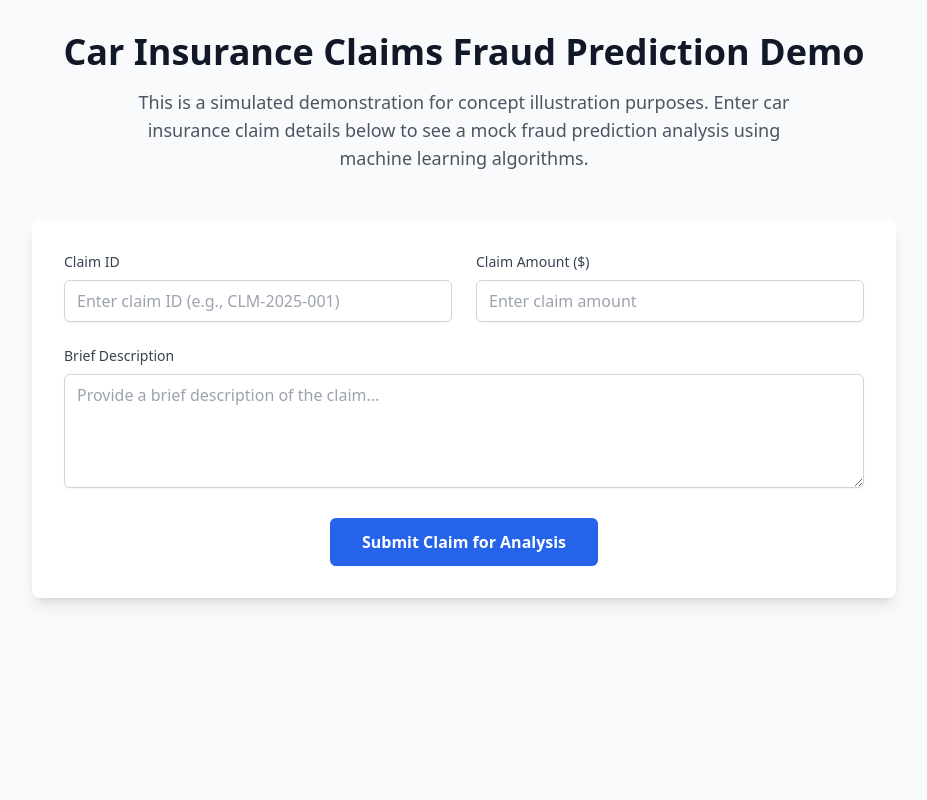
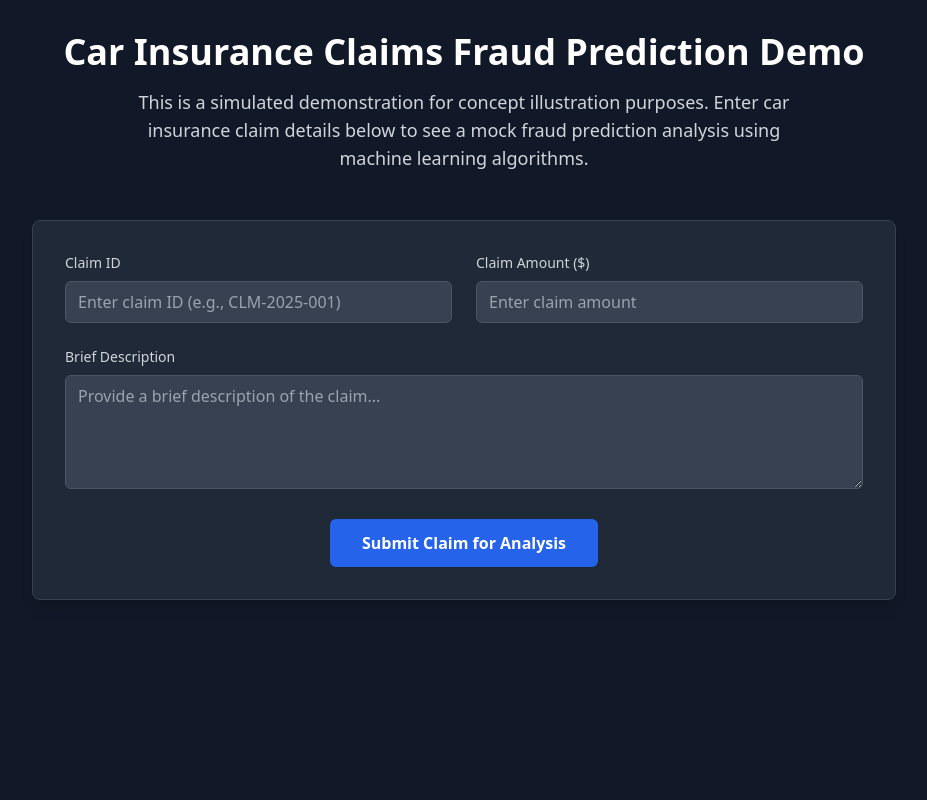
Before and after one commit to robbalee/hack2future, a Flask app: page / in a window 1280 px wide. Shown: the whole page, without its empty margins (176-1103 px from the left). Run offline with Flask 3, Linux system fonts and the light colour scheme; some libraries are stand-ins or nearby versions.

Commit message:
dark mode

```diff
--- a/demo/templates/index.html
+++ b/demo/templates/index.html
@@ -20,14 +20,14 @@
         }
     </script>
 </head>
-<body class="bg-gray-50 min-h-screen">
+<body class="bg-gray-900 min-h-screen">
     <div class="container mx-auto px-4 py-8 max-w-4xl">
         <!-- Header -->
         <div class="text-center mb-12">
-            <h1 class="text-4xl font-bold text-gray-900 mb-4">
+            <h1 class="text-4xl font-bold text-white mb-4">
                 Car Insurance Claims Fraud Prediction Demo
             </h1>
-            <p class="text-lg text-gray-600 max-w-2xl mx-auto">
+            <p class="text-lg text-gray-300 max-w-2xl mx-auto">
                 This is a simulated demonstration for concept illustration purposes.
                 Enter car insurance claim details below to see a mock fraud prediction analysis using
                 machine learning algorithms.
@@ -35,13 +35,13 @@
         </div>
 
         <!-- Main Content Card -->
-        <div class="bg-white rounded-lg shadow-lg p-8">
+        <div class="bg-gray-800 rounded-lg shadow-lg p-8 border border-gray-700">
             <!-- Input Form -->
             <form id="claimForm" class="space-y-6">
                 <div class="grid grid-cols-1 md:grid-cols-2 gap-6">
                     <!-- Claim ID -->
                     <div>
-                        <label for="claimId" class="block text-sm font-medium text-gray-700 mb-2">
+                        <label for="claimId" class="block text-sm font-medium text-gray-300 mb-2">
                             Claim ID
                         </label>
                         <input
@@ -49,14 +49,14 @@
                             id="claimId"
                             name="claimId"
                             placeholder="Enter claim ID (e.g., CLM-2025-001)"
-                            class="w-full px-3 py-2 border border-gray-300 rounded-md shadow-sm focus:outline-none focus:ring-2 focus:ring-blue-500 focus:border-blue-500"
+                            class="w-full px-3 py-2 border border-gray-600 bg-gray-700 text-white rounded-md shadow-sm focus:outline-none focus:ring-2 focus:ring-blue-500 focus:border-blue-500 placeholder-gray-400"
                             required
                         >
                     </div>
 
                     <!-- Claim Amount -->
                     <div>
-                        <label for="claimAmount" class="block text-sm font-medium text-gray-700 mb-2">
+                        <label for="claimAmount" class="block text-sm font-medium text-gray-300 mb-2">
                             Claim Amount ($)
                         </label>
                         <input
@@ -66,7 +66,7 @@
                             placeholder="Enter claim amount"
                             min="0"
                             step="0.01"
-                            class="w-full px-3 py-2 border border-gray-300 rounded-md shadow-sm focus:outline-none focus:ring-2 focus:ring-blue-500 focus:border-blue-500"
+                            class="w-full px-3 py-2 border border-gray-600 bg-gray-700 text-white rounded-md shadow-sm focus:outline-none focus:ring-2 focus:ring-blue-500 focus:border-blue-500 placeholder-gray-400"
                             required
                         >
                     </div>
@@ -74,7 +74,7 @@
 
                 <!-- Brief Description -->
                 <div>
-                    <label for="description" class="block text-sm font-medium text-gray-700 mb-2">
+                    <label for="description" class="block text-sm font-medium text-gray-300 mb-2">
                         Brief Description
                     </label>
                     <textarea
@@ -82,7 +82,7 @@
                         name="description"
                         rows="4"
                         placeholder="Provide a brief description of the claim..."
-                        class="w-full px-3 py-2 border border-gray-300 rounded-md shadow-sm focus:outline-none focus:ring-2 focus:ring-blue-500 focus:border-blue-500 resize-vertical"
+                        class="w-full px-3 py-2 border border-gray-600 bg-gray-700 text-white rounded-md shadow-sm focus:outline-none focus:ring-2 focus:ring-blue-500 focus:border-blue-500 resize-vertical placeholder-gray-400"
                         required
                     ></textarea>
                 </div>
@@ -92,7 +92,7 @@
                     <button
                         type="submit"
                         id="submitBtn"
-                        class="bg-blue-600 hover:bg-blue-700 text-white font-semibold py-3 px-8 rounded-md shadow-sm transition duration-200 ease-in-out transform hover:scale-105 focus:outline-none focus:ring-2 focus:ring-blue-500 focus:ring-offset-2"
+                        class="bg-blue-600 hover:bg-blue-700 text-white font-semibold py-3 px-8 rounded-md shadow-sm transition duration-200 ease-in-out transform hover:scale-105 focus:outline-none focus:ring-2 focus:ring-blue-500 focus:ring-offset-2 focus:ring-offset-gray-800"
                     >
                         Submit Claim for Analysis
                     </button>
@@ -111,13 +111,13 @@
             </div>
 
             <!-- Prediction Display Area -->
-            <div id="predictionResult" class="hidden mt-8 p-6 bg-gray-50 rounded-lg border">
-                <h3 class="text-xl font-semibold text-gray-900 mb-4">Fraud Prediction Result</h3>
+            <div id="predictionResult" class="hidden mt-8 p-6 bg-gray-700 rounded-lg border border-gray-600">
+                <h3 class="text-xl font-semibold text-white mb-4">Fraud Prediction Result</h3>
 
                 <!-- Fraud Likelihood -->
                 <div class="mb-4">
                     <div class="flex items-center justify-between mb-2">
-                        <span class="text-sm font-medium text-gray-700">Fraud Likelihood:</span>
+                        <span class="text-sm font-medium text-gray-300">Fraud Likelihood:</span>
                         <span id="fraudLikelihood" class="px-3 py-1 rounded-full text-sm font-semibold"></span>
                     </div>
                 </div>
@@ -125,22 +125,22 @@
                 <!-- Fraud Score -->
                 <div class="mb-4">
                     <div class="flex items-center justify-between mb-2">
-                        <span class="text-sm font-medium text-gray-700">Fraud Score:</span>
-                        <span id="fraudScore" class="text-lg font-bold text-gray-900"></span>
+                        <span class="text-sm font-medium text-gray-300">Fraud Score:</span>
+                        <span id="fraudScore" class="text-lg font-bold text-white"></span>
                     </div>
-                    <div class="w-full bg-gray-200 rounded-full h-2">
+                    <div class="w-full bg-gray-600 rounded-full h-2">
                         <div id="fraudScoreBar" class="h-2 rounded-full transition-all duration-500 ease-out"></div>
                     </div>
                 </div>
 
                 <!-- Analysis Details -->
-                <div id="analysisDetails" class="mt-4 p-4 bg-white rounded border">
-                    <h4 class="font-medium text-gray-900 mb-2">Analysis Summary:</h4>
-                    <p id="analysisText" class="text-sm text-gray-600"></p>
+                <div id="analysisDetails" class="mt-4 p-4 bg-gray-800 rounded border border-gray-600">
+                    <h4 class="font-medium text-white mb-2">Analysis Summary:</h4>
+                    <p id="analysisText" class="text-sm text-gray-300"></p>
                 </div>
 
                 <!-- Disclaimer -->
-                <div class="mt-4 text-xs text-gray-500 italic">
+                <div class="mt-4 text-xs text-gray-400 italic">
                     <strong>Disclaimer:</strong> This is a demonstration using simulated data and mock predictions.
                     Results are not based on real fraud detection algorithms and should not be used for actual decision-making.
                 </div>
```
